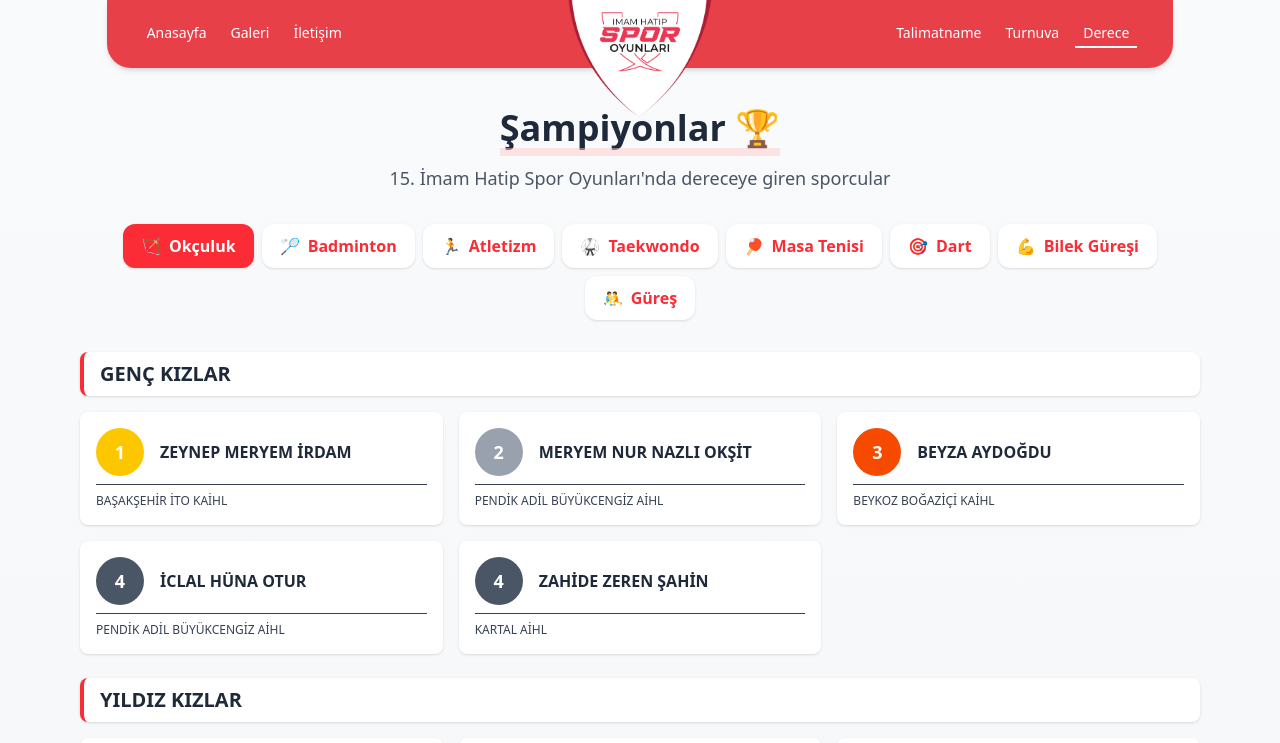
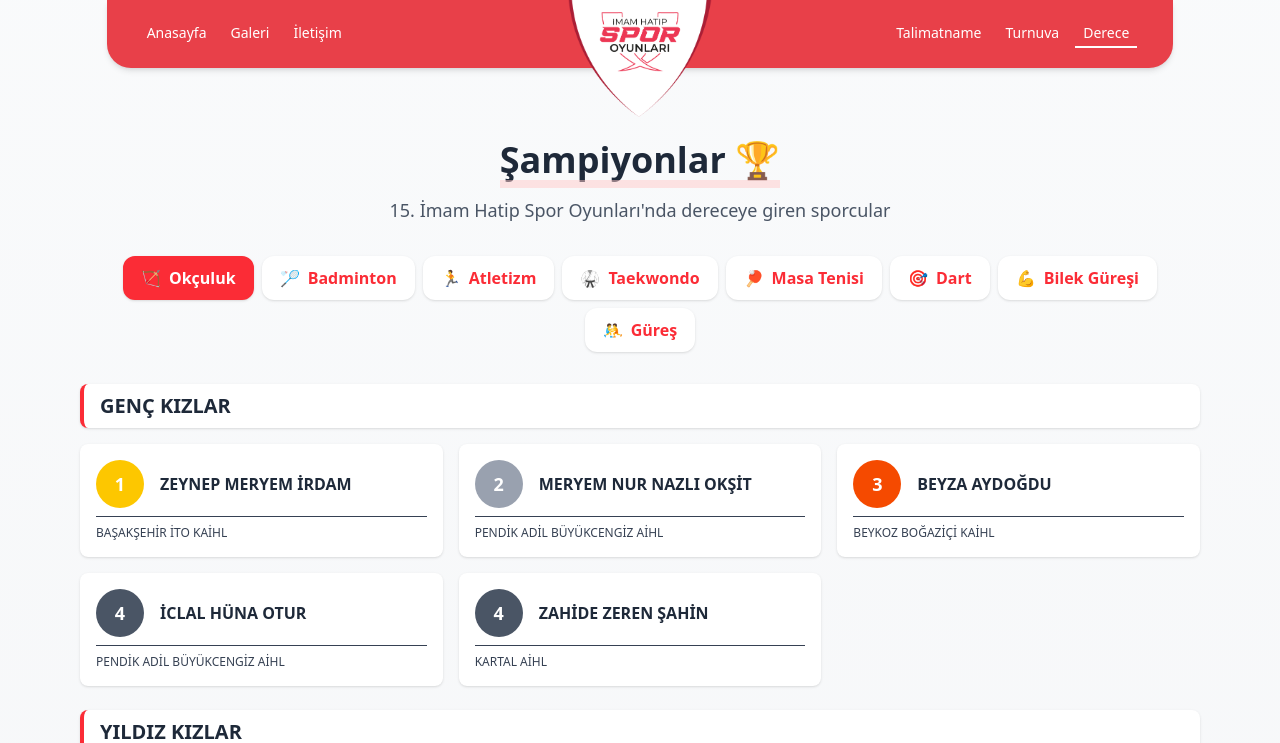
Before and after one commit to ondertalhatorpil/imamhatipsporoyunlari.com, a React (Vite) app in the folder frontend/: page /dereceye-girenler in a window 1280 px wide. Shown: the top 743 px of the page. Built offline with nearby package versions, Linux system fonts and the light colour scheme.

Commit message:
feat: derece update

```diff
--- a/frontend/src/pages/awards/DerecePage.jsx
+++ b/frontend/src/pages/awards/DerecePage.jsx
@@ -619,7 +619,7 @@ const getTaekwondoData = () => [
 ];
 
   return (
-    <div className="max-w-6xl mx-auto py-8 pt-10 px-4 min-h-screen">
+    <div className="max-w-6xl mx-auto py-8 mt-10 px-4 min-h-screen">
       <div className="text-center mb-8">
         <h1 className="text-4xl font-bold text-gray-800 mb-4">
           <span className="relative z-10 inline-block">
```
